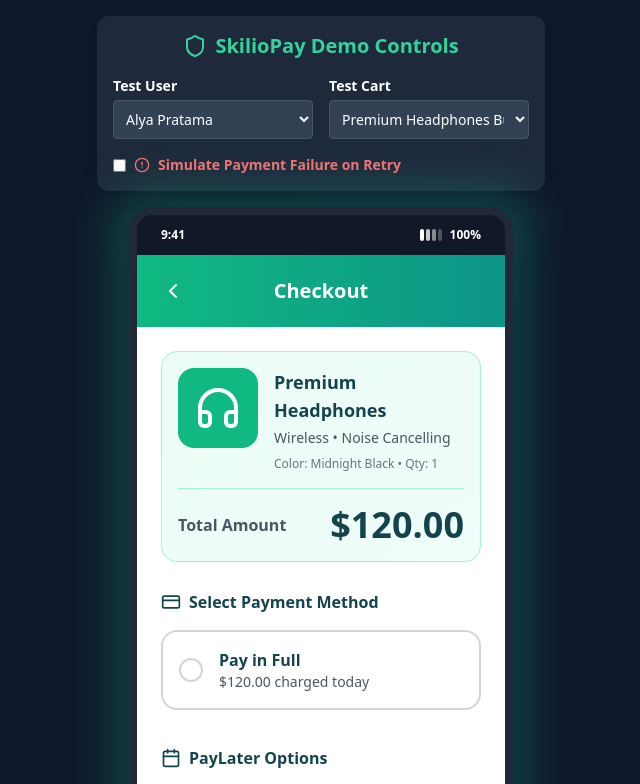
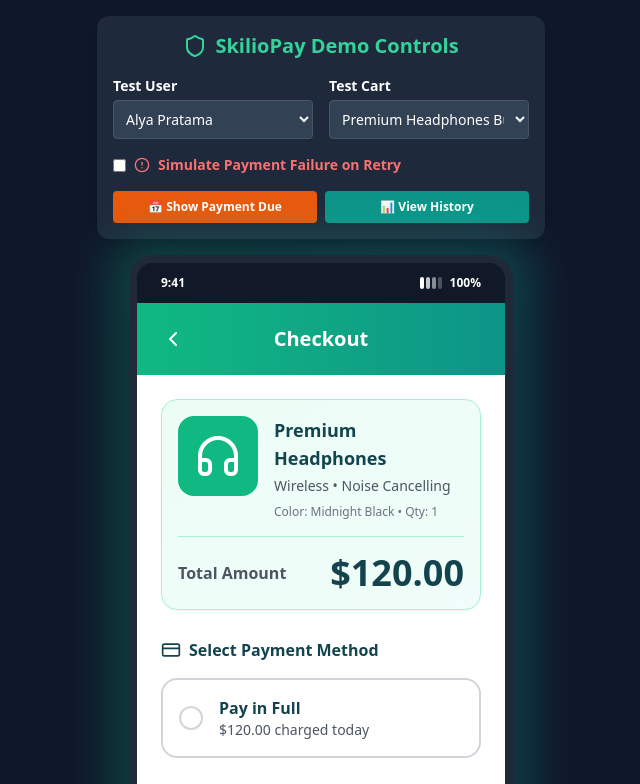
Before and after one commit to leduc-anh/SkilioPay, a React (Vite) app: page / in a window 1280 px wide. Shown: the top 784 px of the page, without its empty margins (319-959 px from the left). Built offline with nearby package versions, Linux system fonts and the light colour scheme.

Commit message:
feat: Add Payment Due and Payment History screens with navigation

```diff
--- a/src/components/SkillioPayPresentation.tsx
+++ b/src/components/SkillioPayPresentation.tsx
@@ -11,6 +11,8 @@ import { CheckoutScreen } from "./screens/CheckoutScreen";
 import { PlanDetailsScreen } from "./screens/PlanDetailsScreen";
 import { SuccessScreen } from "./screens/SuccessScreen";
 import { DashboardScreen } from "./screens/DashboardScreen";
+import { PaymentDueScreen } from "./screens/PaymentDueScreen";
+import { PaymentHistoryScreen } from "./screens/PaymentHistoryScreen";
 
 /**
  * SkillioPayPresentation - Main Container Component
@@ -90,6 +92,14 @@ const SkillioPayPresentation = () => {
     setCurrentCart(newCart);
   };
 
+  const handleViewPaymentHistory = () => {
+    setScreen("payment-history");
+  };
+
+  const handleShowPaymentDue = () => {
+    setScreen("payment-due");
+  };
+
   const renderScreen = () => {
     switch (screen) {
       case "checkout":
@@ -125,6 +135,29 @@ const SkillioPayPresentation = () => {
             logs={logs}
             onBackToCheckout={handleBackToCheckout}
             onRetry={handleRetryPayment}
+            onViewHistory={handleViewPaymentHistory}
+          />
+        );
+      case "payment-due":
+        return (
+          <PaymentDueScreen
+            agreement={activeAgreement || agreements[0] || null}
+            onPayNow={() => {
+              alert("Payment processed!");
+              setScreen("dashboard");
+            }}
+            onUpdatePaymentMethod={() => {
+              alert("Update payment method functionality");
+            }}
+            onDismiss={() => setScreen("dashboard")}
+            onBack={() => setScreen("dashboard")}
+          />
+        );
+      case "payment-history":
+        return (
+          <PaymentHistoryScreen
+            agreements={agreements}
+            onBack={() => setScreen("dashboard")}
           />
         );
       default:
@@ -184,6 +217,20 @@ const SkillioPayPresentation = () => {
               </span>
             </label>
           </div>
+          <div className="col-span-2 flex gap-2">
+            <button
+              onClick={handleShowPaymentDue}
+              className="flex-1 px-3 py-2 bg-orange-600 hover:bg-orange-700 rounded font-semibold text-xs transition-colors"
+            >
+              📅 Show Payment Due
+            </button>
+            <button
+              onClick={handleViewPaymentHistory}
+              className="flex-1 px-3 py-2 bg-teal-600 hover:bg-teal-700 rounded font-semibold text-xs transition-colors"
+            >
+              📊 View History
+            </button>
+          </div>
         </div>
       </div>
       <PhoneFrame>{renderScreen()}</PhoneFrame>
--- a/src/components/common/constants.ts
+++ b/src/components/common/constants.ts
@@ -8,4 +8,4 @@ export const colors = {
 };
 
 // Screen types
-export type Screen = "checkout" | "plan-details" | "success" | "dashboard";
+export type Screen = "checkout" | "plan-details" | "success" | "dashboard" | "payment-due" | "payment-history";
--- a/src/components/screens/DashboardScreen.tsx
+++ b/src/components/screens/DashboardScreen.tsx
@@ -17,6 +17,7 @@ interface DashboardScreenProps {
   logs?: Array<{ timestamp: Date; message: string }>;
   onBackToCheckout: () => void;
   onRetry?: (agreementId: string, installmentIndex: number) => void;
+  onViewHistory?: () => void;
 }
 
 /**
@@ -26,6 +27,7 @@ interface DashboardScreenProps {
  */
 export const DashboardScreen: FC<DashboardScreenProps> = ({
   onBackToCheckout,
+  onViewHistory,
 }) => {
   // Mock data for demo - simulating multiple plans
   const mockPlans = [
@@ -237,6 +239,7 @@ export const DashboardScreen: FC<DashboardScreenProps> = ({
 
         {/* View Payment History Button */}
         <button
+          onClick={onViewHistory}
           className="w-full py-4 rounded-2xl text-white font-bold text-base shadow-lg hover:shadow-xl transition-all"
           style={{ backgroundColor: colors.primary }}
         >
```
